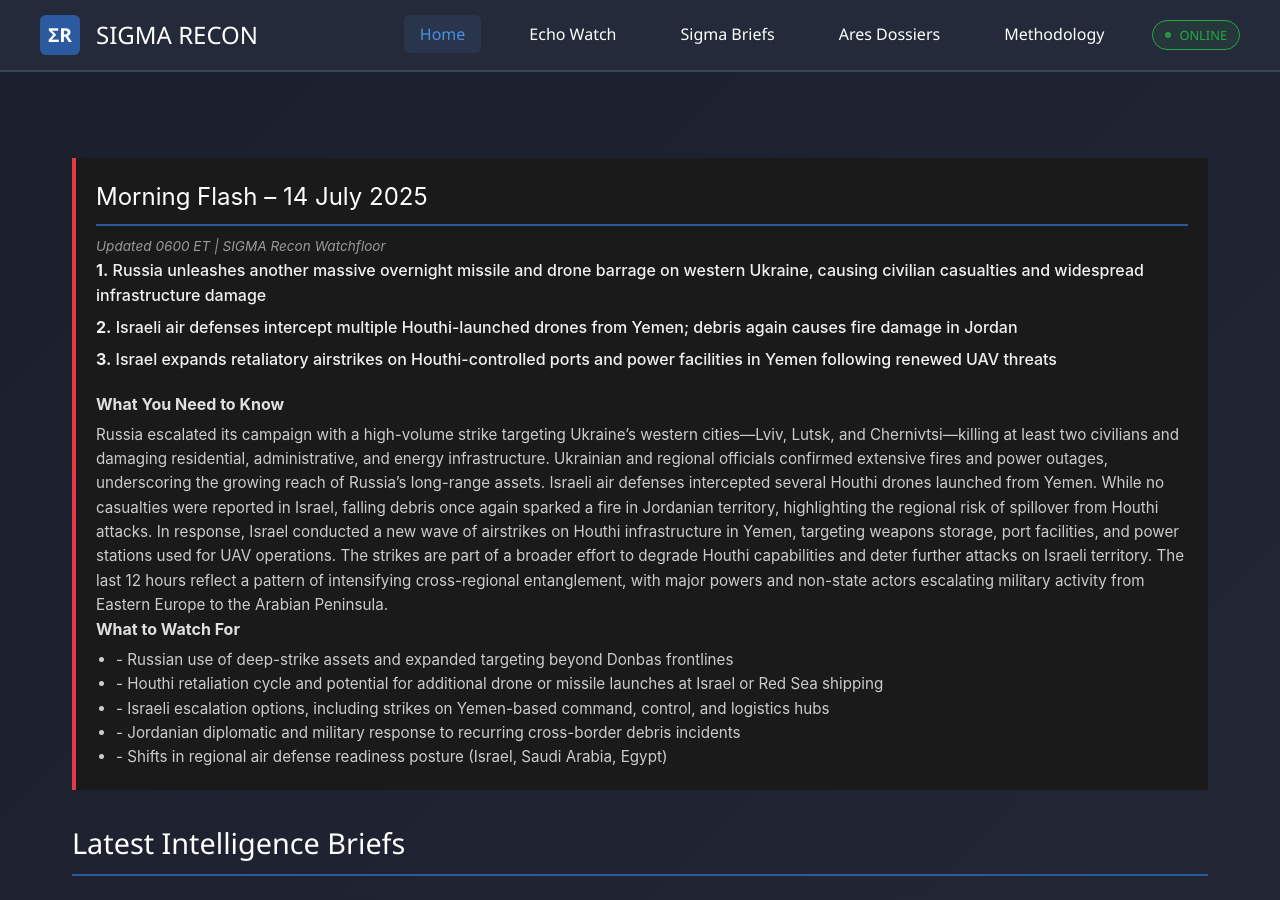
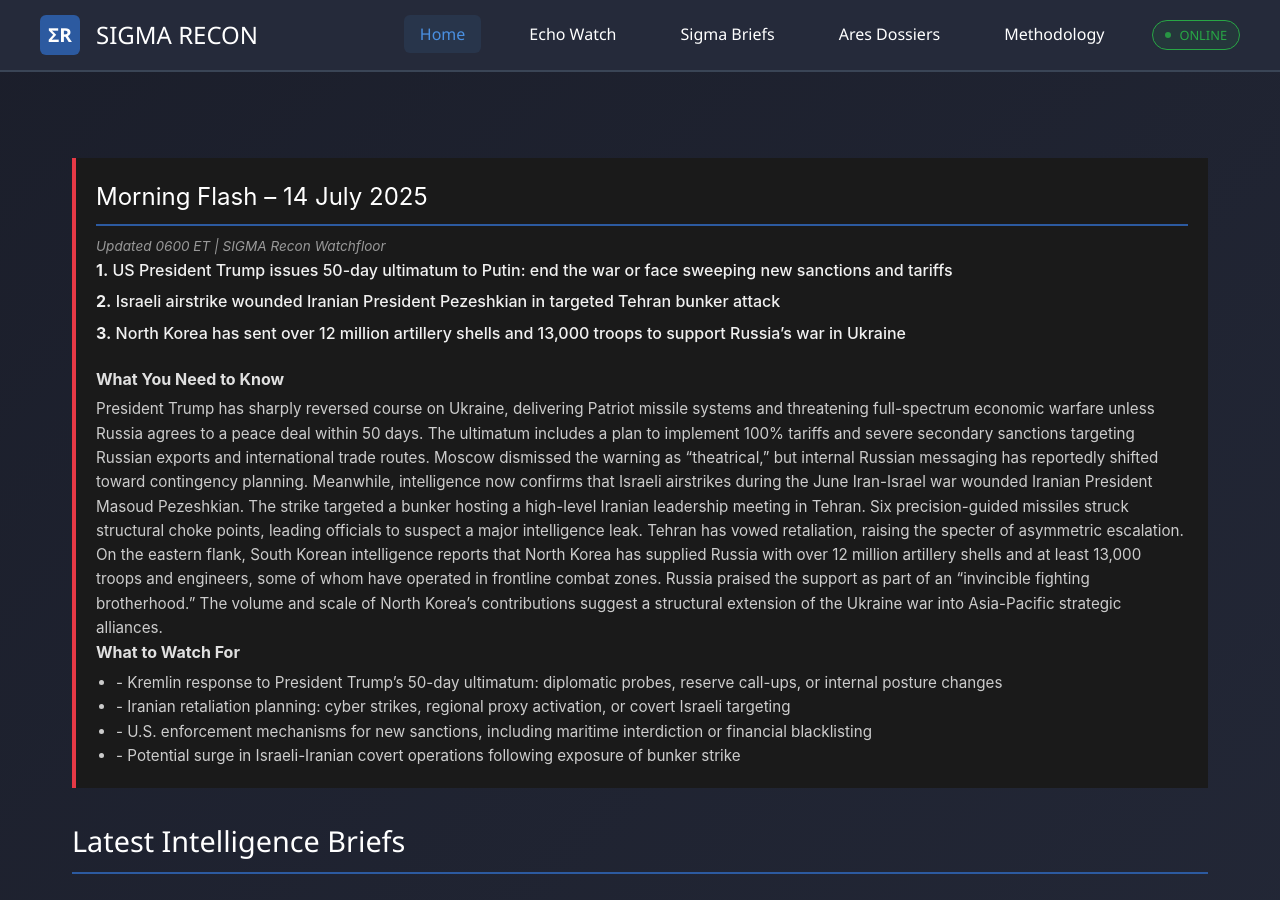
Before and after one commit to Monster52/SIGMA_Recon, a Jekyll site: the page built from index.html, in a window 1280 px wide and 900 px high, scrolled down 320 px. Built offline with Jekyll 4.4.1, drawn with Linux system fonts in a browser that asks for light colours; comment, search, counter and statistics services are not loaded.

Commit message:
Update MFR 15th July

```diff
--- a/index.html
+++ b/index.html
@@ -19,29 +19,26 @@ title: SIGMA Recon - Strategic Intelligence Portal
     <p class="flash-timestamp">Updated 0600 ET | SIGMA Recon Watchfloor</p>
 
   <ul class="flash-bullets">
-    <li><strong>1.</strong> Russia unleashes another massive overnight missile and drone barrage on western Ukraine, causing civilian casualties and widespread infrastructure damage  </li>
-    <li><strong>2.</strong> Israeli air defenses intercept multiple Houthi-launched drones from Yemen; debris again causes fire damage in Jordan  </li>
-    <li><strong>3.</strong> Israel expands retaliatory airstrikes on Houthi-controlled ports and power facilities in Yemen following renewed UAV threats</li>
+    <li><strong>1.</strong> US President Trump issues 50-day ultimatum to Putin: end the war or face sweeping new sanctions and tariffs</li>
+    <li><strong>2.</strong> Israeli airstrike wounded Iranian President Pezeshkian in targeted Tehran bunker attack</li>
+    <li><strong>3.</strong> North Korea has sent over 12 million artillery shells and 13,000 troops to support Russia’s war in Ukraine</li>
   </ul>
   <div class="flash-subsections">
     <div class="flash-need-to-know">
       <h4>What You Need to Know</h4>
-      <p>Russia escalated its campaign with a high-volume strike targeting Ukraine’s western cities—Lviv, Lutsk, and Chernivtsi—killing at least two civilians and damaging residential, administrative, and energy infrastructure. Ukrainian and regional officials confirmed extensive fires and power outages, underscoring the growing reach of Russia’s long-range assets.
+      <p>President Trump has sharply reversed course on Ukraine, delivering Patriot missile systems and threatening full-spectrum economic warfare unless Russia agrees to a peace deal within 50 days. The ultimatum includes a plan to implement 100% tariffs and severe secondary sanctions targeting Russian exports and international trade routes. Moscow dismissed the warning as “theatrical,” but internal Russian messaging has reportedly shifted toward contingency planning.
 
-      Israeli air defenses intercepted several Houthi drones launched from Yemen. While no casualties were reported in Israel, falling debris once again sparked a fire in Jordanian territory, highlighting the regional risk of spillover from Houthi attacks.
+      Meanwhile, intelligence now confirms that Israeli airstrikes during the June Iran-Israel war wounded Iranian President Masoud Pezeshkian. The strike targeted a bunker hosting a high-level Iranian leadership meeting in Tehran. Six precision-guided missiles struck structural choke points, leading officials to suspect a major intelligence leak. Tehran has vowed retaliation, raising the specter of asymmetric escalation.
 
-      In response, Israel conducted a new wave of airstrikes on Houthi infrastructure in Yemen, targeting weapons storage, port facilities, and power stations used for UAV operations. The strikes are part of a broader effort to degrade Houthi capabilities and deter further attacks on Israeli territory.
-
-      The last 12 hours reflect a pattern of intensifying cross-regional entanglement, with major powers and non-state actors escalating military activity from Eastern Europe to the Arabian Peninsula.</p>
+      On the eastern flank, South Korean intelligence reports that North Korea has supplied Russia with over 12 million artillery shells and at least 13,000 troops and engineers, some of whom have operated in frontline combat zones. Russia praised the support as part of an “invincible fighting brotherhood.” The volume and scale of North Korea’s contributions suggest a structural extension of the Ukraine war into Asia-Pacific strategic alliances.</p>
     </div>
     <div class="flash-watch-for">
       <h4>What to Watch For</h4>
       <ul>
-        <li>- Russian use of deep-strike assets and expanded targeting beyond Donbas frontlines  </li>
-        <li>- Houthi retaliation cycle and potential for additional drone or missile launches at Israel or Red Sea shipping  </li>
-        <li>- Israeli escalation options, including strikes on Yemen-based command, control, and logistics hubs  </li>
-        <li>- Jordanian diplomatic and military response to recurring cross-border debris incidents  </li>
-        <li>- Shifts in regional air defense readiness posture (Israel, Saudi Arabia, Egypt)</li>
+        <li> - Kremlin response to President Trump’s 50-day ultimatum: diplomatic probes, reserve call-ups, or internal posture changes  </li>
+        <li> - Iranian retaliation planning: cyber strikes, regional proxy activation, or covert Israeli targeting  </li>
+        <li> - U.S. enforcement mechanisms for new sanctions, including maritime interdiction or financial blacklisting   </li>
+        <li> - Potential surge in Israeli-Iranian covert operations following exposure of bunker strike</li>
       </ul>
     </div>
   </div>
```
